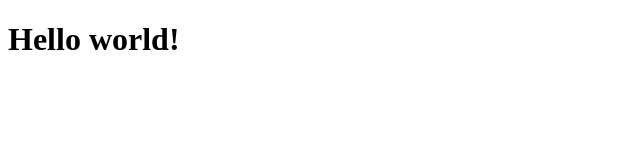
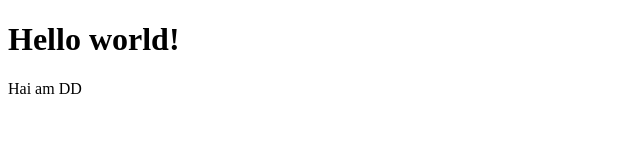
Before and after one commit to DivyadharshiniCSE/Task1, a plain HTML site: page index.html in a window 1280 px wide. Shown: the full height of the page, 0-640 px from the left. Drawn offline with Linux system fonts and the light colour scheme.

Commit message:
Update index.html

```diff
--- a/index.html
+++ b/index.html
@@ -7,5 +7,6 @@
 </head>
 <body>
     <h1>Hello world!</h1>
+    <p>Hai am DD</p>
 </body>
 </html>
```
